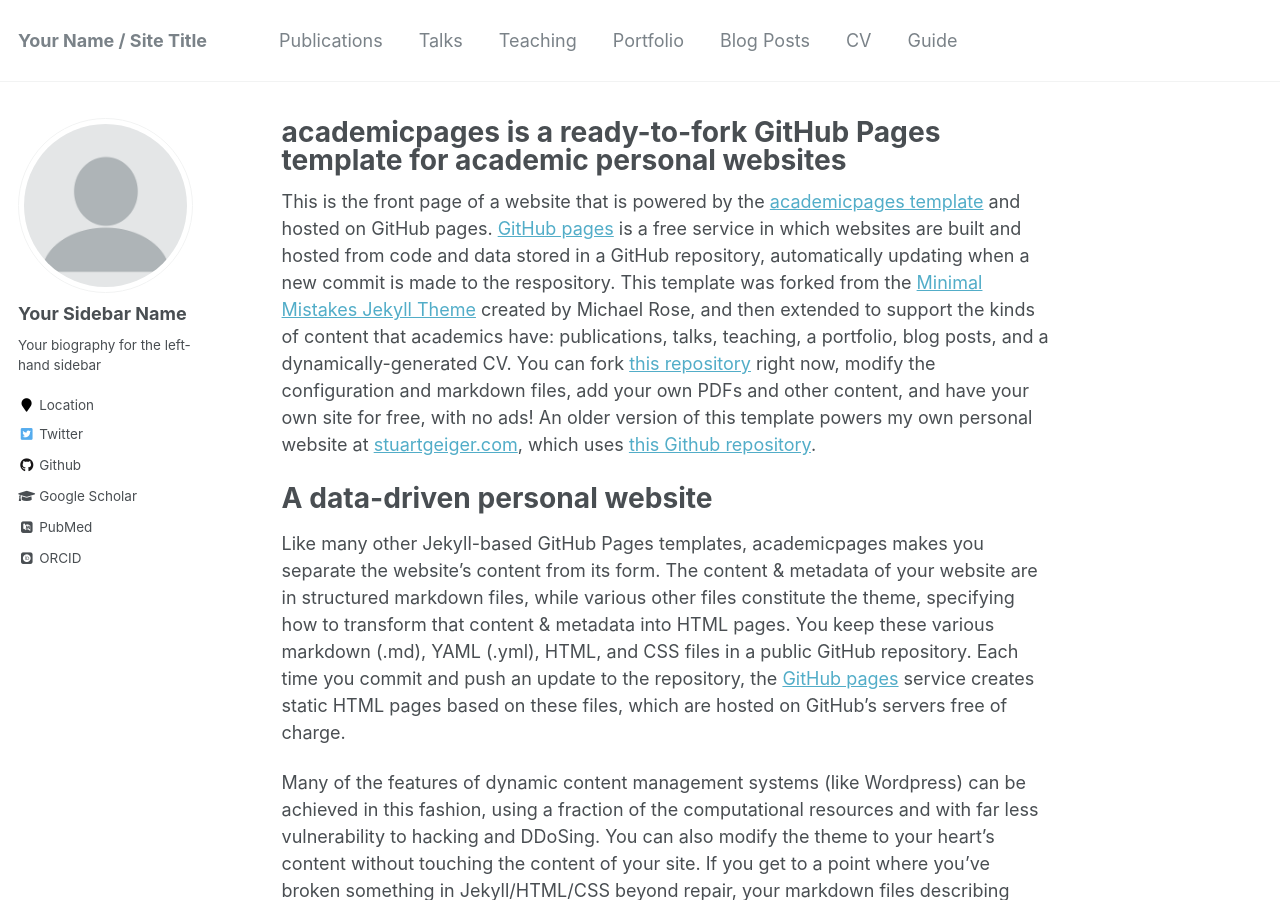
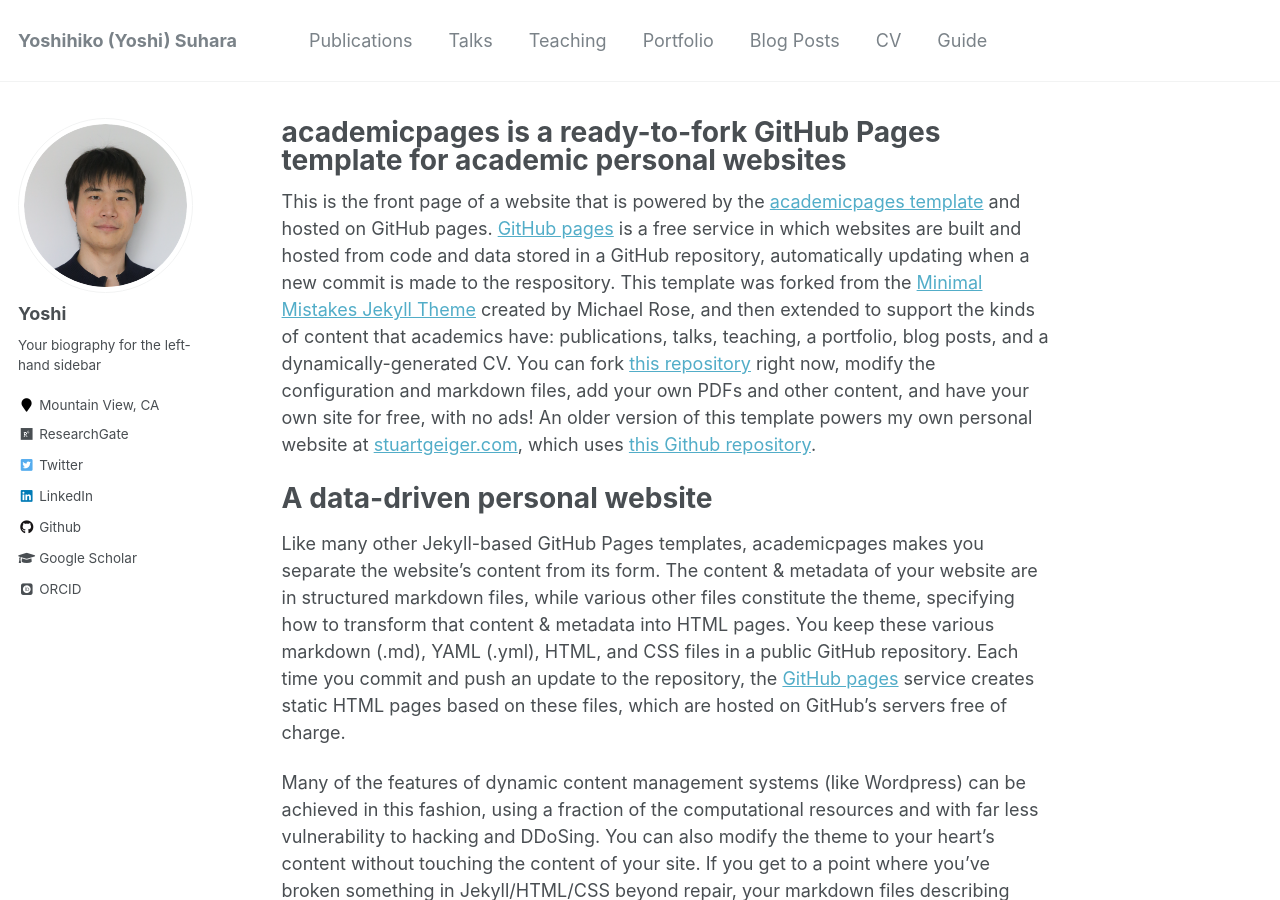
Before and after one commit to suhara/suhara.github.io, a Jekyll site: the page built from _pages/about.md, in a window 1280 px wide and 900 px high. Built offline with Jekyll 4.4.1, drawn with Linux system fonts in a browser that asks for light colours; some web fonts are replaced; some of the changed text lies outside the part shown.

Commit message:
Add profile.png

```diff
--- a/_config.yml
+++ b/_config.yml
@@ -7,13 +7,13 @@
 
 # Site Settings
 locale                   : "en-US"
-title                    : "Your Name / Site Title"
+title                    : "Yoshihiko (Yoshi) Suhara"
 title_separator          : "-"
-name                     : &name "Your Name"
-description              : &description "personal description"
-url                      : https://academicpages.github.io # the base hostname & protocol for your site e.g. "https://mmistakes.github.io"
+name                     : &name "Yoshihiko (Yoshi) Suhara"
+description              : &description "Senior Research Scientist at Megagon Labs"
+url                      : https://suhara.github.io # the base hostname & protocol for your site e.g. "https://mmistakes.github.io"
 baseurl                  : "" # the subpath of your site, e.g. "/blog"
-repository               : "academicpages/academicpages.github.io"
+repository               : "suhara/suhara.github.io"
 teaser                   :  # filename of teaser fallback teaser image placed in /images/, .e.g. "500x300.png"
 breadcrumbs              : false # true, false (default)
 words_per_minute         : 160
@@ -57,7 +57,7 @@
 
 # Social Sharing
 twitter:
-  username               : &twitter
+  username               : &twitter "suhara"
 facebook:
   username               :
   app_id                 :
@@ -80,15 +80,15 @@
 
 # Site Author
 author:
-  name             : "Your Sidebar Name"
+  name             : "Yoshi"
   avatar           : "profile.png"
   bio              : "Your biography for the left-hand sidebar"
-  location         : "Location"
+  location         : "Mountain View, CA"
   employer         :
-  pubmed           : "https://www.ncbi.nlm.nih.gov/pubmed/?term=john+snow"
-  googlescholar    : "http://yourfullgooglescholarurl.com"
+  pubmed           :
+  googlescholar    : "https://scholar.google.com/citations?user=tjWt_1MAAAAJ&hl=en"
   email            :
-  researchgate     :  # example: "https://www.researchgate.net/profile/yourprofile"
+  researchgate     : "https://www.researchgate.net/profile/Yoshihiko_Suhara"
   uri              :
   bitbucket        :
   codepen          :
@@ -96,20 +96,20 @@
   flickr           :
   facebook         :
   foursquare       :
-  github           : "academicpages"
+  github           : "suhara"
   google_plus      :
   keybase          :
   instagram        :
   impactstory      : #"https://profiles.impactstory.org/u/xxxx-xxxx-xxxx-xxxx"
   lastfm           :
-  linkedin         :
-  orcid            : "http://orcid.org/yourorcidurl"
+  linkedin         : "https://www.linkedin.com/in/yoshi-suhara/"
+  orcid            : "http://orcid.org/0000-0001-7554-2865"
   pinterest        :
   soundcloud       :
   stackoverflow    : # http://stackoverflow.com/users/123456/username
   steam            :
   tumblr           :
-  twitter          : "replacethistwitterhandle"
+  twitter          : "suhara"
   vine             :
   weibo            :
   xing             :
```
Also changed, not shown: images/profile.png.
